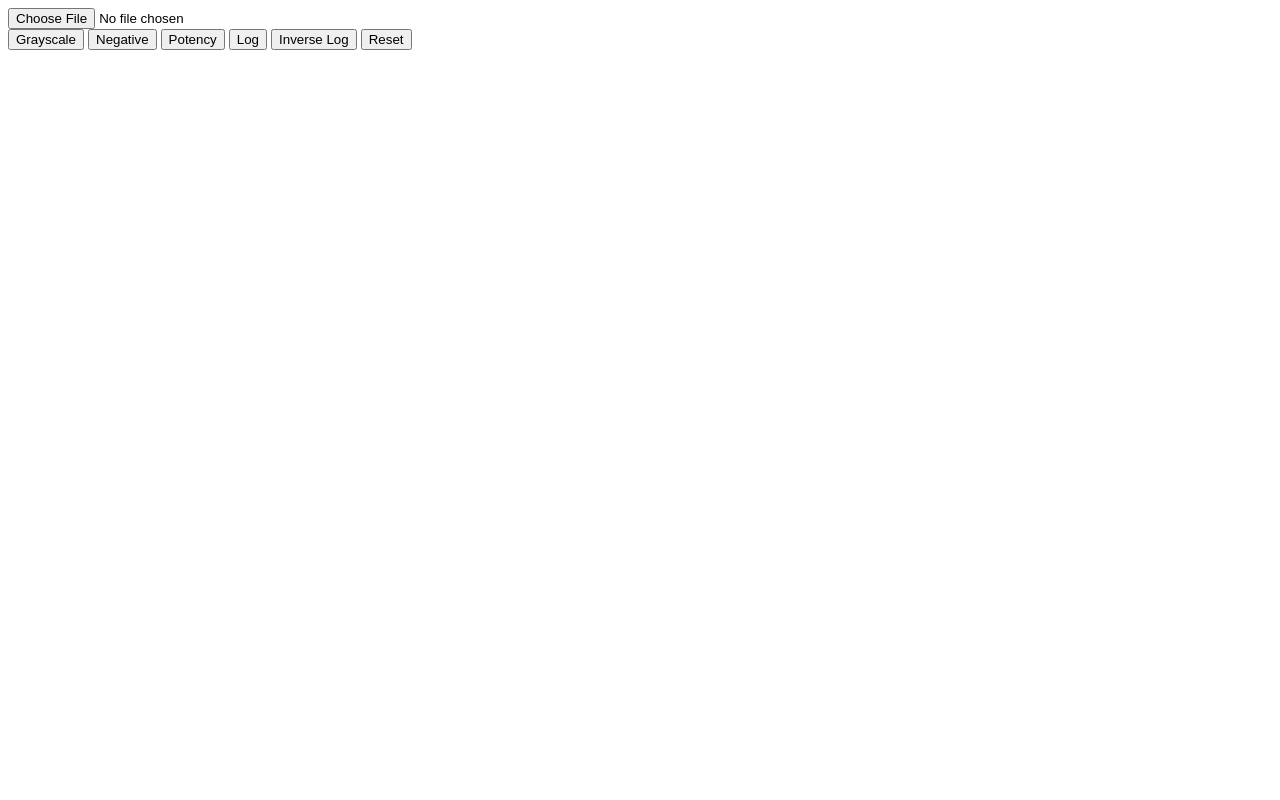
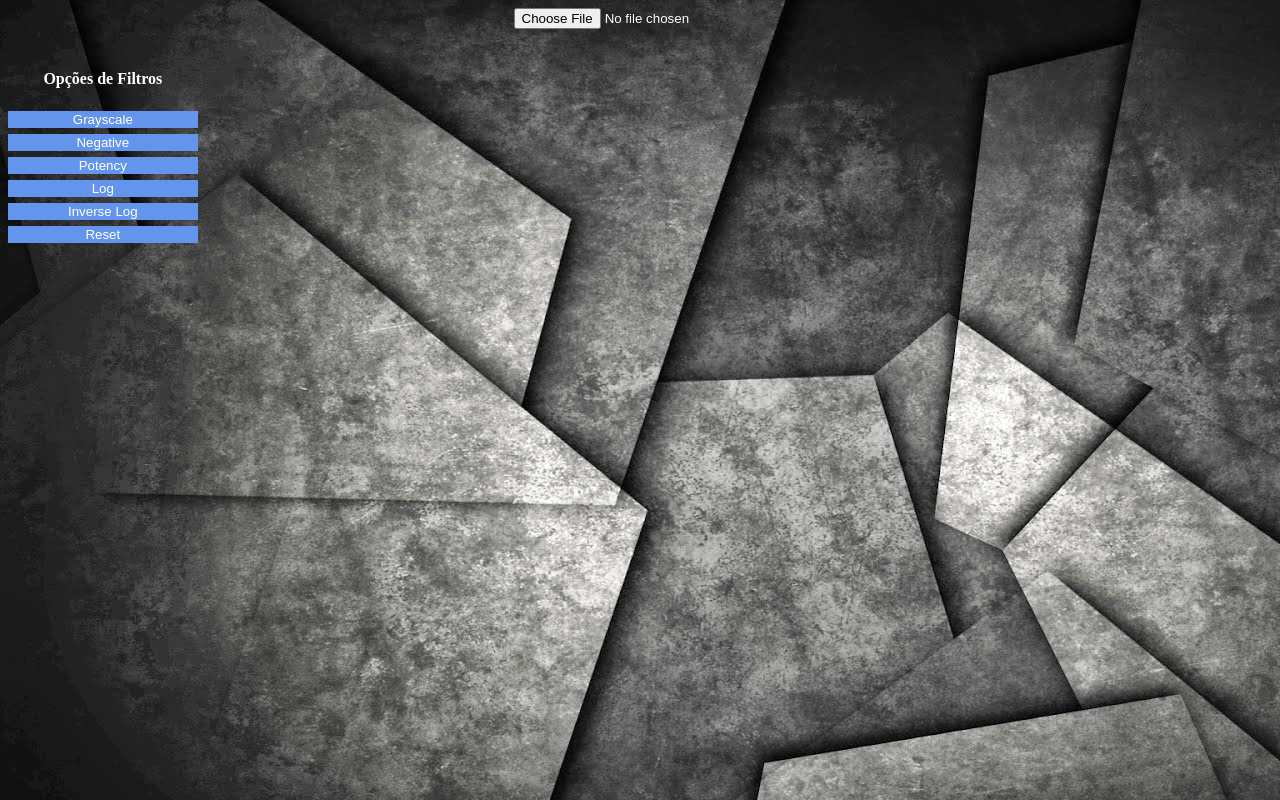
Before and after one commit to Victorblsilveira/UFC, a plain HTML site: page PDI/index.html in a window 1280 px wide. Drawn offline with Linux system fonts and the light colour scheme.

Commit message:
Iniciando Estilização

```diff
--- a/PDI/css/index.css
+++ b/PDI/css/index.css
@@ -1,13 +1,58 @@
+.loader{
+  width: 100%;
+  display: inline-block;
+  border-width: 0px;
+  text-align: center;
+  color: white;
+}
 
-.options {
+.content{
+  padding-top: 20px;
+}
+
+.filter-options{
+  width: 15%;
+  display: inline-block;
+  vertical-align: top;
+}
+
+.filter{
+    width: 100%;
+    display: inline-block;
+    margin-bottom: 5px;
+    border-width: 0px;
+    background-color: cornflowerblue;
+    color: white;
+}
+
+.filter:hover{
+    opacity: 0.5;
+    transition: 0.4;
+}
+
+.image-panel{
+  width: 75%;
   display: inline-block;
 }
 
-.buttons{
-  display: inline-block;
-
+.image{
+    max-width: 400px;
+    max-height: 400px;
+    margin-left:  10px;
 }
 
-.button{
-  border: 0px;
+.head{
+  text-align: center;
+  color: white;
 }
+
+
+#canvas{
+  max-height: 400px;
+  max-width: 400px;
+  margin-left: 10px;
+}
+
+body{
+  background: url("/img/background.jpg")
+}
--- a/PDI/index.html
+++ b/PDI/index.html
@@ -4,25 +4,30 @@
     <meta charset="utf-8">
     <script src="js/index.js"></script>
     <link rel="stylesheet" href="/css/index.css">
-    <title></title>
+    <title>PDI</title>
   </head>
   <body>
+    <div class='loader'>
+        <input   onchange="handleImage(event)" type="file"/>
+    </div>
 
-    <input  class='loader' onchange="handleImage(event)" type="file"/>
+    <div class="content">
+      <div class="filter-options">
+        <h4 class="head"> Opções de Filtros</h4>
+        <button class="filter" onclick="applyFilter(grayscale,this)">Grayscale</button>
+        <button class="filter" onclick="applyFilter(negative)">Negative</button>
+        <button class="filter" onclick="applyFilter(potenc)">Potency</button>
+        <button class="filter" onclick="applyFilter(log)">Log</button>
+        <button class="filter" onclick="applyFilter(inverse_log)">Inverse Log</button>
+        <button class="filter" onclick="reset()">Reset</button>
+      </div>
 
+      <div class="image-panel">
+       <img id='origin' class='image' src="">
+       <canvas id='canvas'></canvas>
+      </div>
 
+    </div>
 
-
-    <div class="filter-options">
-      <button onclick="applyFilter(grayscale)">Grayscale</button>
-      <button onclick="applyFilter(negative)">Negative</button>
-      <button onclick="applyFilter(potenc)">Potency</button>
-      <button onclick="applyFilter(log)">Log</button>
-      <button onclick="applyFilter(inverse_log)">Inverse Log</button>
-      <button onclick="reset()">Reset</button>
-    </div>
-    <div class="image-panel">
-     <img class='image' src="">
-     <canvas id='canvas'></canvas>
-    </div>  </body>
+  </body>
 </html>
--- a/PDI/js/index.js
+++ b/PDI/js/index.js
@@ -11,6 +11,8 @@ window.onload = function(){
 }
 
 function handleImage(e){
+		console.log(e);
+
     var reader = new FileReader();
     reader.onload = function(event){
         img.onload = function(){
@@ -19,6 +21,7 @@ function handleImage(e){
             ctx.drawImage(img,0,0);
         }
         img.src = event.target.result;
+				document.querySelector('#origin').setAttribute("src",event.target.result)
     }
     reader.readAsDataURL(e.target.files[0]);
 }
@@ -27,7 +30,8 @@ function reset(){
 	ctx.drawImage(img, 0, 0);
 }
 
-function applyFilter(filter) {
+function applyFilter(filter,element) {
+
 	var imgd = ctx.getImageData(0, 0, canvas.width, canvas.height);
 	var pix = imgd.data;
 	for (var i = 0; i < pix.length; i+=4) {
```
Also changed, not shown: PDI/img/background.jpg (added).
